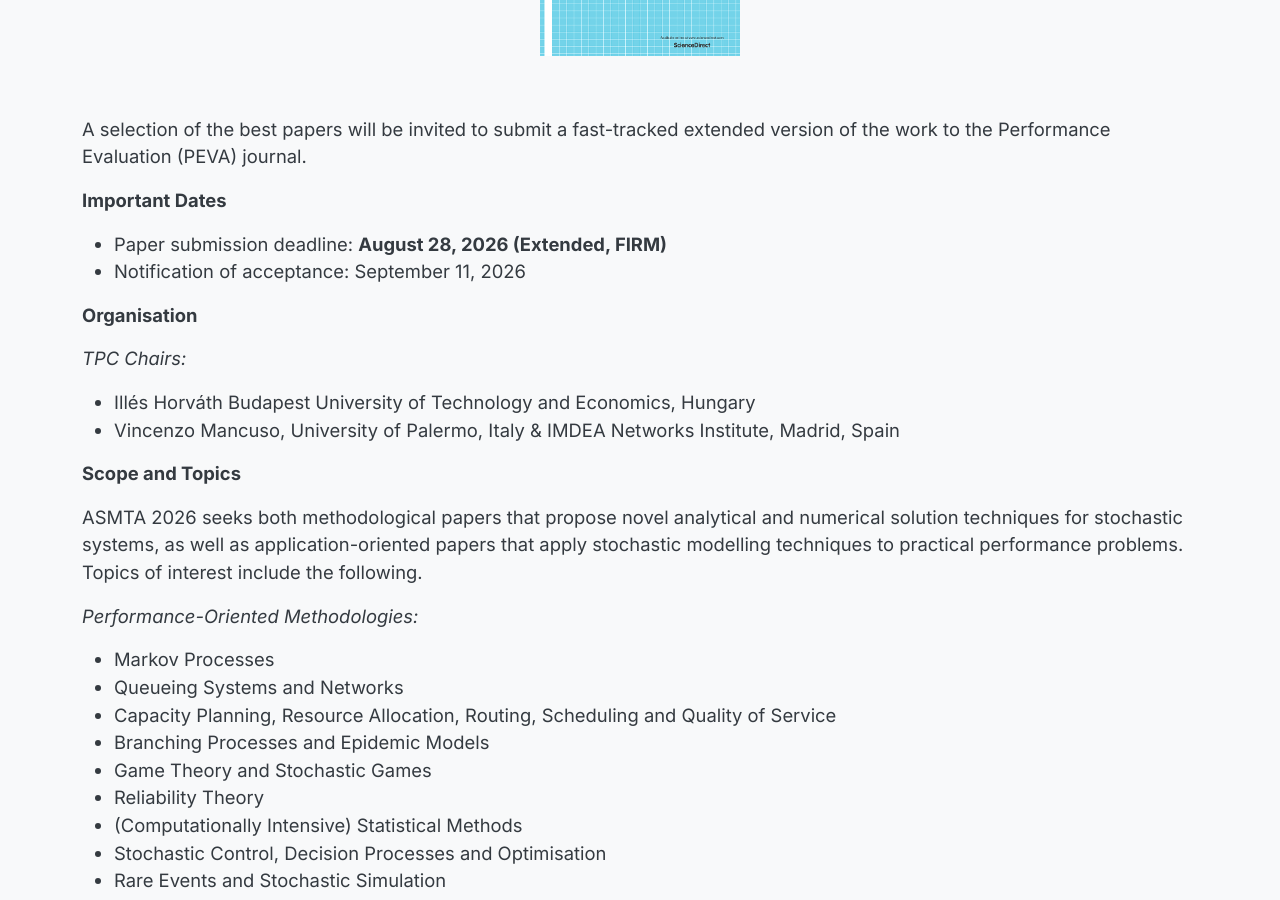
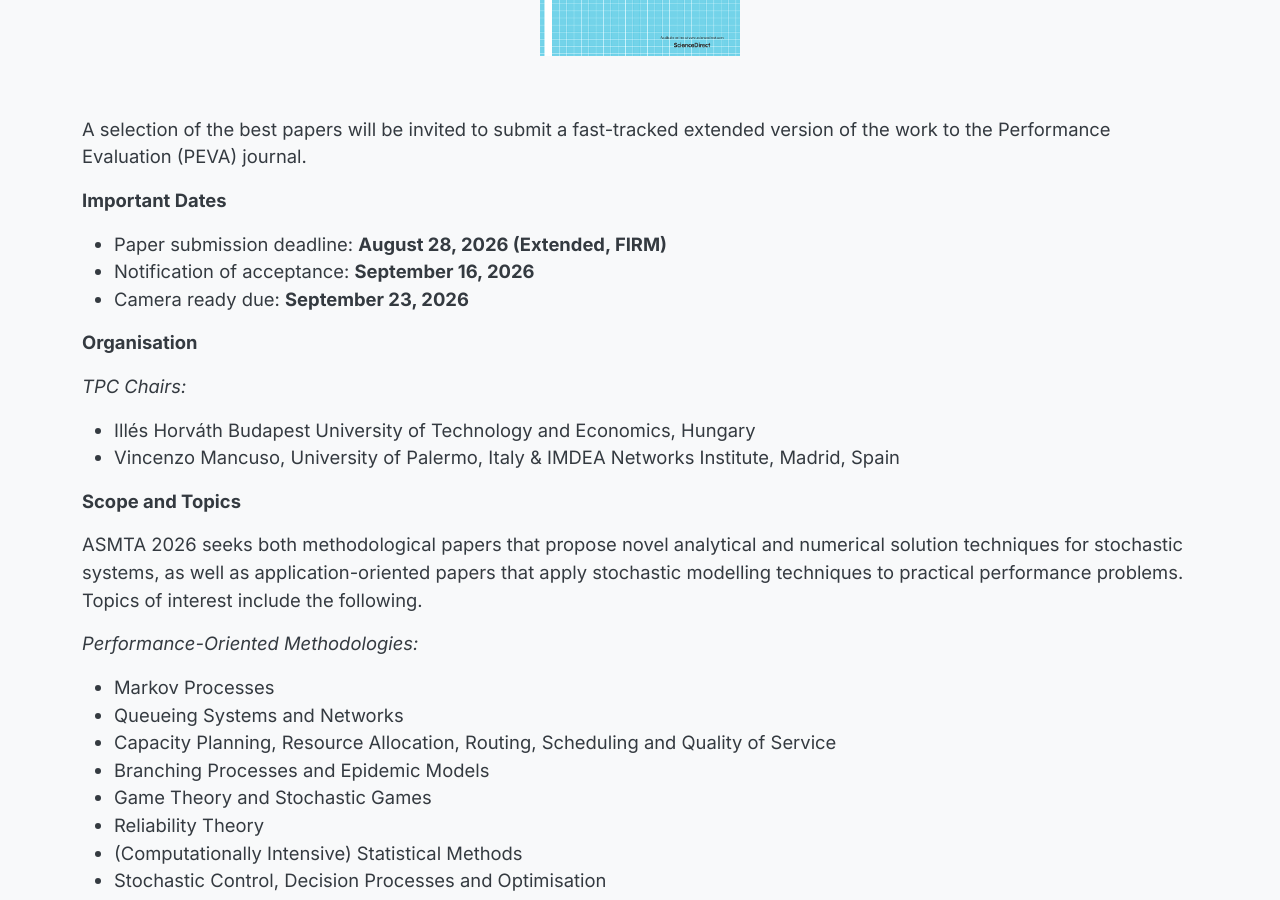
Before and after one commit to asmta/asmta.github.io, a Jekyll site: the page built from call.md, in a window 1280 px wide and 900 px high, scrolled down 1193 px. Built offline with Jekyll 4.4.1, drawn with Linux system fonts in a browser that asks for light colours.

Commit message:
Update call.md

```diff
--- a/call.md
+++ b/call.md
@@ -37,8 +37,8 @@ A selection of the best papers will be invited to submit a fast-tracked extended
 **Important Dates**
 
 - Paper submission deadline: **August 28, 2026 (Extended, FIRM)**
-- Notification of acceptance: September 11, 2026
-
+- Notification of acceptance: **September 16, 2026**
+- Camera ready due: **September 23, 2026**
 
 **Organisation**
 
```
